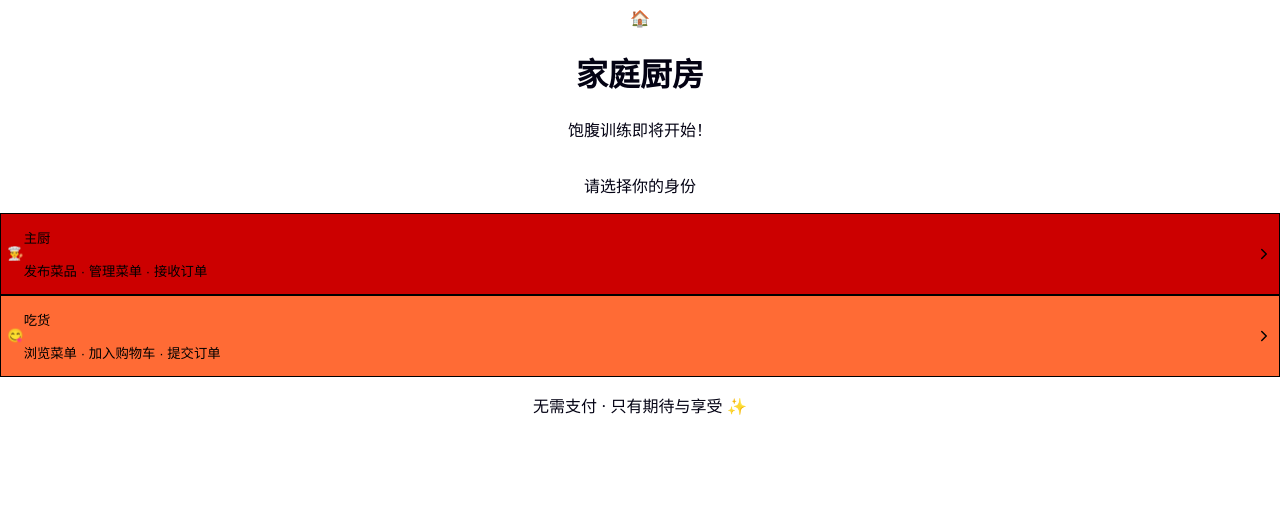
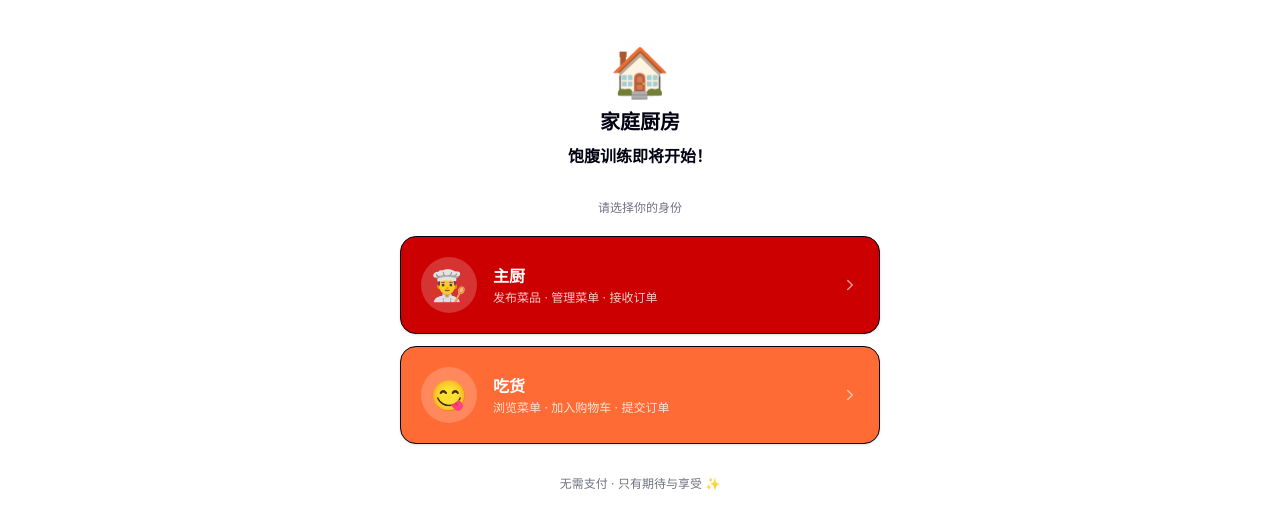
Before and after one commit to yKeepLearning/family-order, a Next.js app in the folder web/: page / in a window 1280 px wide. Shown: the top 528 px of the page. Built offline with nearby package versions, Linux system fonts and the light colour scheme.

Commit message:
Fix Tailwind v4 CSS theme configuration

```diff
--- a/web/src/app/globals.css
+++ b/web/src/app/globals.css
@@ -1,22 +1,26 @@
-@tailwind base;
-@tailwind components;
-@tailwind utilities;
+@import "tailwindcss";
 
-:root {
+@theme {
+  --color-background: #ffffff;
+  --color-foreground: #030213;
   --color-primary: #030213;
   --color-primary-foreground: #ffffff;
   --color-secondary: #F1F0F4;
-  --color-background: #ffffff;
+  --color-secondary-foreground: #030213;
   --color-card: #ffffff;
+  --color-card-foreground: #030213;
   --color-muted: #ECECF0;
   --color-muted-foreground: #717182;
   --color-border: rgba(0, 0, 0, 0.1);
   --color-destructive: #D4183D;
+  --color-destructive-foreground: #ffffff;
+  --color-accent: #F1F0F4;
+  --color-accent-foreground: #030213;
   --font-family: -apple-system, 'PingFang SC', 'Helvetica Neue', sans-serif;
 }
 
 body {
   font-family: var(--font-family);
   background: var(--color-background);
-  color: var(--color-primary);
+  color: var(--color-foreground);
 }
```
